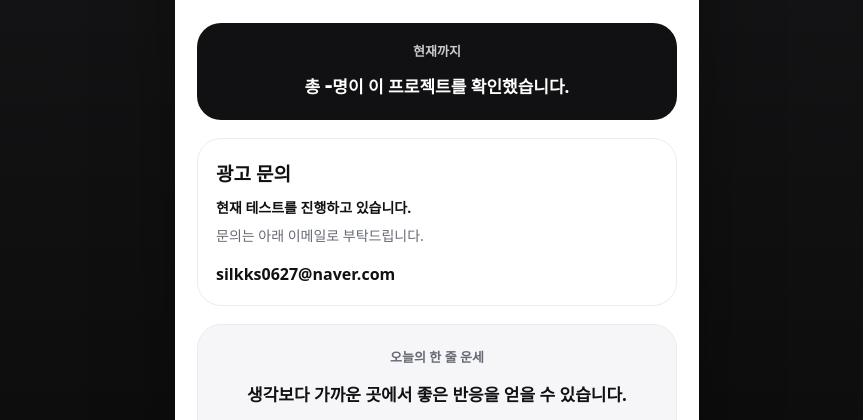
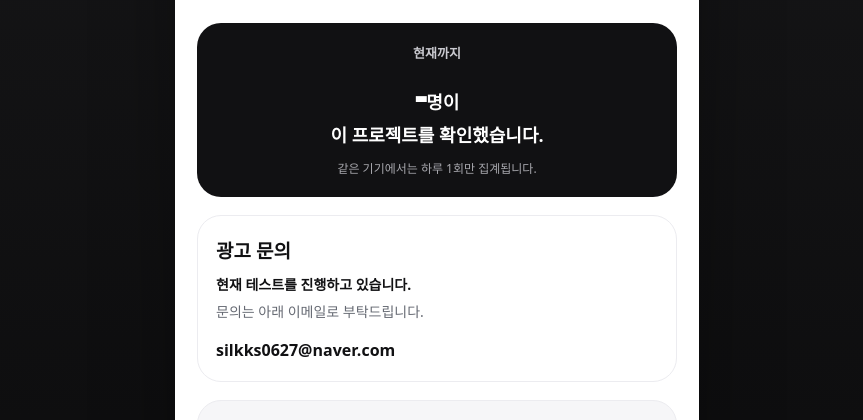
Before and after one commit to silkks/baeroo-site, a plain HTML site: page index.html in a window 1280 px wide. Shown: the part 365-785 px from the top of the page, without its empty margins (203-1066 px from the left). Drawn offline with Linux system fonts and the light colour scheme; no server answers.

Commit message:
Add files via upload

```diff
--- a/index.html
+++ b/index.html
@@ -36,7 +36,8 @@
 
       <div class="counter">
         <span>현재까지</span>
-        <strong>총 <em id="visitCount">...</em>명이 이 프로젝트를 확인했습니다.</strong>
+        <strong><em id="visitCount">...</em>명이<br>이 프로젝트를 확인했습니다.</strong>
+        <small>같은 기기에서는 하루 1회만 집계됩니다.</small>
       </div>
 
       <div class="contact">
@@ -57,13 +58,23 @@
   </main>
 
   <script>
-    const counterKey = "baeroo_qr_project_20260701_v1";
-    const counterUrl = `https://countapi.mileshilliard.com/api/v1/hit/${counterKey}`;
+    const counterKey = "baeroo_qr_project_20260701_v2";
+    const today = new Date().toISOString().slice(0, 10);
+    const storageKey = `baeroo_counted_date_${counterKey}`;
+    const countedDate = localStorage.getItem(storageKey);
 
-    fetch(counterUrl)
+    const hitUrl = `https://countapi.mileshilliard.com/api/v1/hit/${counterKey}`;
+    const getUrl = `https://countapi.mileshilliard.com/api/v1/get/${counterKey}`;
+
+    const countUrl = countedDate === today ? getUrl : hitUrl;
+
+    fetch(countUrl)
       .then(response => response.json())
       .then(data => {
-        const count = Number(data.value).toLocaleString("ko-KR");
+        if (countedDate !== today) {
+          localStorage.setItem(storageKey, today);
+        }
+        const count = Number(data.value || 0).toLocaleString("ko-KR");
         document.getElementById("visitCount").textContent = count;
       })
       .catch(() => {
--- a/style.css
+++ b/style.css
@@ -106,7 +106,7 @@ h2 {
 
 .counter {
   margin-top: 4px;
-  padding: 18px;
+  padding: 20px 18px;
   border-radius: 24px;
   background: #111113;
   color: #fff;
@@ -115,7 +115,7 @@ h2 {
 
 .counter span {
   display: block;
-  margin-bottom: 6px;
+  margin-bottom: 8px;
   color: #c9c9cf;
   font-size: 13px;
   font-weight: 800;
@@ -123,14 +123,22 @@ h2 {
 
 .counter strong {
   display: block;
-  font-size: 17px;
-  line-height: 1.5;
+  font-size: 18px;
+  line-height: 1.45;
   word-break: keep-all;
 }
 
 .counter em {
   font-style: normal;
-  font-size: 24px;
+  font-size: 36px;
+  font-weight: 950;
+}
+
+.counter small {
+  display: block;
+  margin-top: 10px;
+  color: #a8a8ae;
+  font-size: 12px;
 }
 
 .contact,
```
Also changed, not shown: 1 other file.
